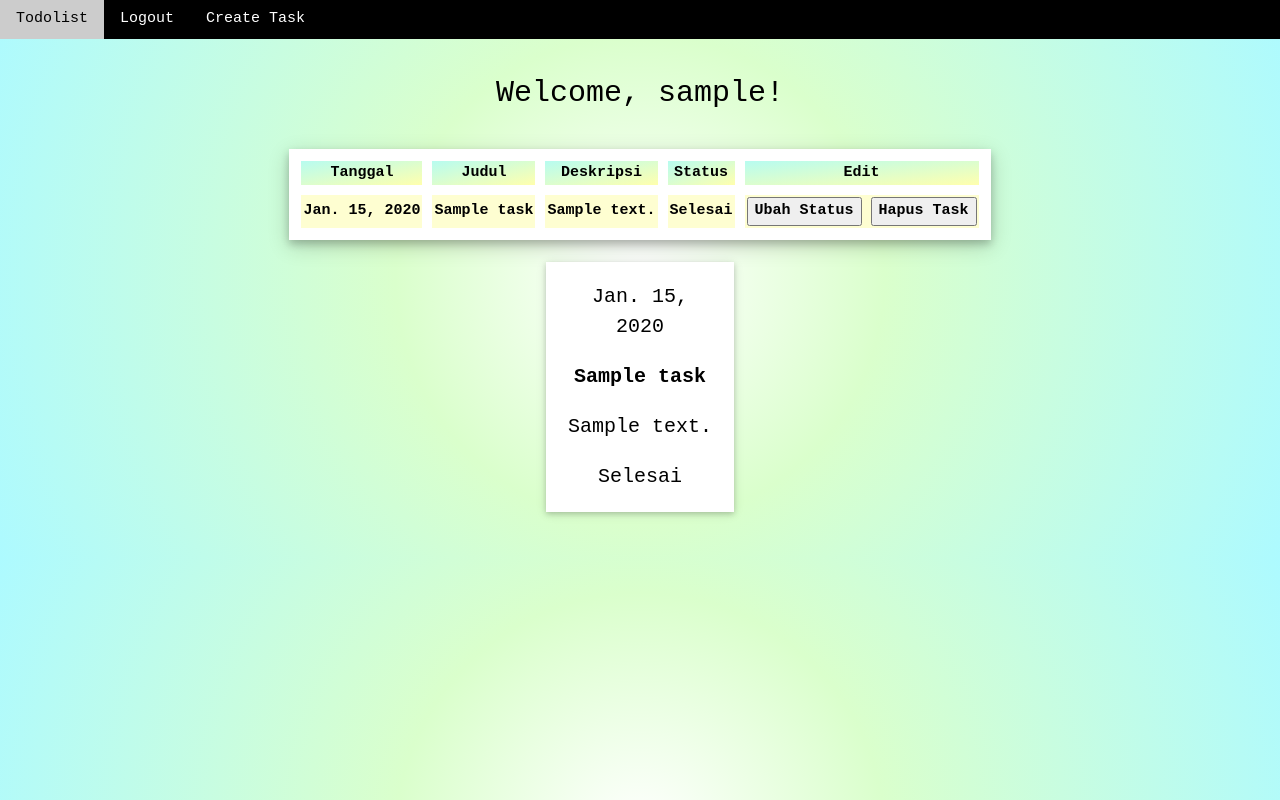
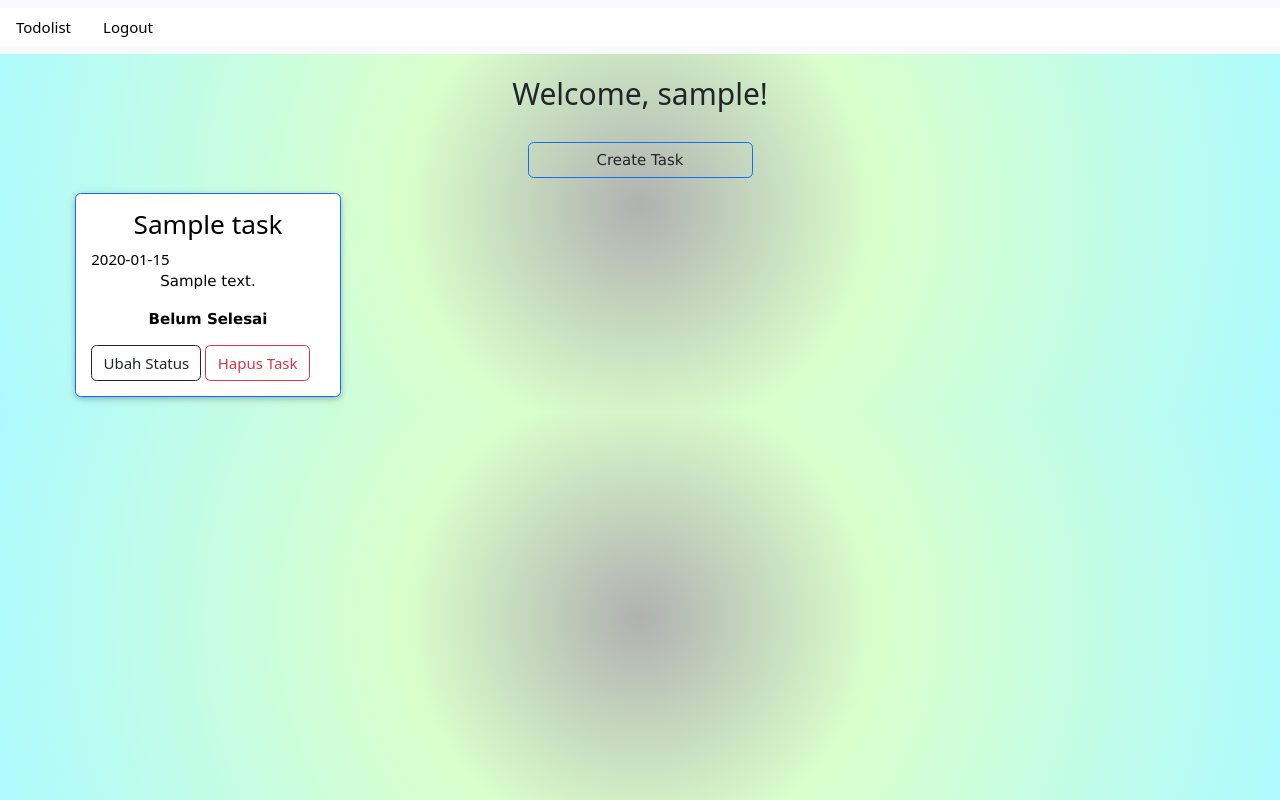
Before and after one commit to wedens-elma/Tugas2-PBP, a Django app: page /todolist/ in a window 1280 px wide. Run offline with Django 4.2, Linux system fonts and the light colour scheme; a user stored in the database is signed in; tables that the repository leaves empty hold one stand-in row (values such as "Sample post"); lists and menus that the app fills with data are empty.

Commit message:
Complete tugas 6

```diff
--- a/static/css/style.css
+++ b/static/css/style.css
@@ -1,16 +1,13 @@
 body {
-    font-family: 'Courier New', Courier, monospace;
+    /* font-family: 'Courier New', Courier, monospace; */
     background: rgb(2,0,36);
-    background: radial-gradient(circle, rgb(255, 255, 255) 0%, rgb(218, 255, 204) 35%, rgb(173, 250, 255) 100%);
+    background: radial-gradient(circle, rgb(177, 177, 177) 0%, rgb(218, 255, 204) 35%, rgb(173, 250, 255) 100%);
     /* text-shadow: 1px 1px 4px #c0c0c0; */
 }
 
-h1 {
+h1, h2, h3, h4, h5, h6, p {
     text-align: center;
-}
-
-h2 {
-    text-align: center;
+    font-family:'Lucida Sans', 'Lucida Sans Regular', 'Lucida Grande', sans-serif;
 }
 
 .wrapper {
--- a/templates/base.html
+++ b/templates/base.html
@@ -6,13 +6,25 @@
   <meta charset="UTF-8">
   <meta name="viewport" content="width=device-width, initial-scale=1.0">
   <link rel="stylesheet" href="{% static 'css/style.css' %}">
+  <link href="https://cdn.jsdelivr.net/npm/bootstrap@5.2.2/dist/css/bootstrap.min.css" rel="stylesheet" integrity="sha384-Zenh87qX5JnK2Jl0vWa8Ck2rdkQ2Bzep5IDxbcnCeuOxjzrPF/et3URy9Bv1WTRi" crossorigin="anonymous">
   {% block meta %}
   {% endblock meta %}
+  <script src="https://ajax.googleapis.com/ajax/libs/jquery/3.6.1/jquery.min.js"></script>
 </head>
 
 <body>
   {% block content %}
+  <meta name="viewport" content="width=device-width, initial-scale=1.0">
+  <link rel="stylesheet" href="https://www.w3schools.com/w3css/4/w3.css">
+  <style>
+      html, body, h1, h2, h3, h4, h5, h6, p {
+        font-family:'Arial Narrow Bold' sans-serif;
+      }
+  </style>
+
   {% endblock content %}
+  <script src="https://cdn.jsdelivr.net/npm/bootstrap@5.2.2/dist/js/bootstrap.bundle.min.js" integrity="sha384-OERcA2EqjJCMA+/3y+gxIOqMEjwtxJY7qPCqsdltbNJuaOe923+mo//f6V8Qbsw3" crossorigin="anonymous"></script>
 </body>
 
 </html>
+{% load static %}
--- a/todolist/templates/todolist.html
+++ b/todolist/templates/todolist.html
@@ -64,7 +64,7 @@
 
     <tr>
         {% for item in list_task %}
-            <div class="w3-card w3-white w3-hover-shadow w3-cell w3-mobile w3-margin w3-container w3-margin" style="width:15%">
+            <div class="w3-card w3-white w3-hover-shadow w3-cell w3-mobile w3-container w3-margin-right w3-border" style="width:15%">
                 <th><h4><p style="font-family:'Courier New', Courier, monospace">{{item.date}}</p></h4></th>
                 <th><h4><p style="font-family:'Courier New', Courier, monospace"><strong>{{item.title}}</strong></p></h4></th>
                 <th><h4><p style="font-family:'Courier New', Courier, monospace">{{item.description}}</p></h4></th>
--- /dev/null
+++ b/todolist/templates/todolist_ajax.html
@@ -0,0 +1,136 @@
+{% extends 'base.html' %}
+
+{% block meta %}
+<meta name="viewport" content="width=device-width, initial-scale=1.0">
+<link rel="stylesheet" href="https://www.w3schools.com/w3css/4/w3.css">
+<title>Todolist</title>
+{% endblock meta %}
+
+{% block content %}
+<nav class="navbar navbar-expand-lg navbar-light bg-light">
+    <div class="w3-bar w3-white">
+        <a href="#" class="w3-bar-item w3-button w3-mobile">Todolist</a>
+        <a href="{% url 'todolist:logout_user' %}" class="w3-bar-item w3-button w3-mobile">Logout</a>
+    </div>
+</nav>
+
+<br>
+
+<h2>Welcome, {{user}}!</h2>
+<br>
+{% for item in list_task %}
+{% empty %}
+    </div>
+    <div class="">
+        <h4 class="text-center">Todolist is Empty</h4>
+        <h5 class="text-center text-muted fst-italic"><a href="{% url 'todolist:create_task' %}">Create Task</a>!</h5>
+    </div>
+{% endfor %}
+
+<head>
+    <link rel="stylesheet" href="https://cdn.jsdelivr.net/npm/bootstrap@4.0.0/dist/css/bootstrap.min.css" integrity="sha384-Gn5384xqQ1aoWXA+058RXPxPg6fy4IWvTNh0E263XmFcJlSAwiGgFAW/dAiS6JXm" crossorigin="anonymous">
+    <link href="https://cdn.jsdelivr.net/npm/bootstrap@5.2.1/dist/css/bootstrap.min.css" rel="stylesheet" integrity="sha384-iYQeCzEYFbKjA/T2uDLTpkwGzCiq6soy8tYaI1GyVh/UjpbCx/TYkiZhlZB6+fzT" crossorigin="anonymous">
+    <meta name="viewport" content="width=device-width, initial-scale=1.0">
+
+    <!-- ajax -->
+    <script src="https://ajax.googleapis.com/ajax/libs/jquery/3.6.0/jquery.min.js"></script>
+
+</head>
+
+<body>
+    <p style="text-align: center;">
+        <a style="width: 15rem;" class="btn login_btn btn btn-outline-primary form-control" data-bs-toggle="modal" data-bs-target="#exampleModal" data-bs-whatever="@getbootstrap">Create Task</a>
+    </p>
+
+    <script src="https://cdn.jsdelivr.net/npm/bootstrap@5.2.1/dist/js/bootstrap.bundle.min.js" integrity="sha384-u1OknCvxWvY5kfmNBILK2hRnQC3Pr17a+RTT6rIHI7NnikvbZlHgTPOOmMi466C8" crossorigin="anonymous"></script>
+
+    <div class="modal fade" id="exampleModal" tabindex="-1" aria-labelledby="exampleModalLabel" aria-hidden="true">
+    <div class="modal-dialog">
+        <div class="modal-content">
+        <div class="modal-header">
+            <h1 class="modal-title fs-5" id="exampleModalLabel">New Task</h1>
+            <button type="button" class="btn-close" data-bs-dismiss="modal" aria-label="Close"></button>
+        </div>
+        <div class="modal-body">
+            <form id="formtask">
+            {% csrf_token %}
+            <div class="mb-3">
+            <label for="recipient-name" class="col-form-label">Task:</label>
+            <input type="text" class="form-control" id="field_title" name="title">
+            </div>
+            <div class="mb-3">
+            <label for="message-text" class="col-form-label">Description:</label>
+            <textarea class="form-control" id="field_desc" name="description"></textarea>
+            </div>
+            </form>
+        </div>
+        <div class="modal-footer">
+            <button type="button" class="btn btn-secondary" data-bs-dismiss="modal">Close</button>
+            <button type="button" class="btn btn-primary" id="addtaskbutton" data-bs-dismiss="modal">Add</button>
+        </div>
+        </div>
+    </div>
+    </div>
+
+    <div class="row row-cols-md-4 mx-auto" style="width: 90%;" id="idUser"></div>
+
+    <!-- ajax -->
+    <script>
+    async function getTodolist() {
+        return fetch("{% url 'todolist:show_json' %}").then((res) => res.json())
+    }
+
+    async function refreshTodolist() {
+        document.getElementById("idUser").innerHTML = ""
+        const todolist = await getTodolist()
+        let cardAjax = ``
+
+        todolist.forEach((item) => {
+        cardAjax +=
+        `\n<div class="col hover">
+            <div class="card border-primary mb-3 w3-card w3-white w3-hover-shadow w3-cell w3-mobile">
+                <div class="card-body">
+                    <h3 class="card-title">${item.fields.title}</h3>
+                    <h7 class="card-subtitle">${item.fields.date}</h7>
+                    <p class="card-text">${item.fields.description}</p>
+                    {% if item.is_finished %}
+                    <p><strong>Selesai</strong></p>
+                    {% else %}
+                    <p><strong>Belum Selesai</strong></p>
+                    {% endif %}
+                    <form method="post" action="status/">
+                    {% csrf_token %}
+                    <input type="hidden" name="task_pk" value={{item.pk}}>
+                    {% if item.is_finished %}
+                        <button type="button" id="change" class="btn btn-outline-dark" data-toggle="button" aria-pressed="false" autocomplete="off" name="action" value="unfinish">Ubah Status</button>
+                    {% else %}
+                        <button type="button" id="change" class="btn btn-outline-dark" data-toggle="button" aria-pressed="false" autocomplete="off" name="action" value="finish">Ubah Status</button>
+                    {% endif %}
+                    <input type="hidden" name="task_pk" value={{item.pk}}>
+                    <button type="button" id="delete" class="btn btn-outline-danger" data-toggle="button" aria-pressed="false" autocomplete="off" name="action" value="delete">Hapus Task</button>
+                    </form>
+                </div>
+            </div>
+        </div>`
+        })
+
+    document.getElementById("idUser").innerHTML = cardAjax
+    }
+
+    function addTodolistModal() {
+        fetch("{% url 'todolist:create-task-ajax' %}", {
+            method: "POST",
+            body: new FormData(document.querySelector('#formtask'))
+        }).then(refreshTodolist)
+        return false
+    }
+
+    document.getElementById("addtaskbutton").onclick = addTodolistModal
+    refreshTodolist()
+
+    </script>
+
+</body>
+
+
+{% endblock content %}
--- a/todolist/urls.py
+++ b/todolist/urls.py
@@ -15,4 +15,10 @@ urlpatterns = [
     # alternatif implementasi dari ka athal, lewat id passing
     path('status/<int:id>', ubah_status, name='ubah_status'),
     path('hapus/<int:id>', hapus_task, name='hapus_task'),
+
+    # tugas 6
+    path('change/<int:id>/', change_status, name='change_status'),
+    path('delete-task-ajax/<int:id>/', delete_task_ajax, name='delete_task_ajax'),
+    path('json/', show_json, name='show_json'),
+    path('add/', create_task_ajax, name='create-task-ajax'),
 ]
--- a/todolist/views.py
+++ b/todolist/views.py
@@ -10,7 +10,7 @@ from django.contrib.auth import authenticate, login
 from django.contrib.auth import logout
 from django.contrib.auth.decorators import login_required
 import datetime
-from django.http import HttpResponseRedirect
+from django.http import HttpResponseRedirect, HttpRequest
 from django.urls import reverse
 
 from todolist.forms import Form
@@ -24,7 +24,7 @@ def show_todolist(request):
         'list_task': data_todolist,
         'user': user,
     }
-    return render(request, "todolist.html", context)
+    return render(request, "todolist_ajax.html", context)
 
 def show_xml(request):
     data = Task.objects.all()
@@ -119,3 +119,41 @@ def hapus_task(request, id):
     hapus = Task.objects.get(pk=id)
     hapus.delete()
     return HttpResponseRedirect(reverse('todolist:show_todolist'))
+
+# tugas 6
+@login_required(login_url='/todolist/login/')
+def create_task_ajax(request):
+    if request.method == "POST":
+        new_task = Task(
+            date = datetime.datetime.now(),
+            title = request.POST.get("title"),
+            description = request.POST.get("description"),
+            user = request.user
+        )
+        new_task.save()
+        return HttpResponse(status=200)
+    return redirect("todolist:show_todolist")
+
+@login_required(login_url='/todolist/login/')
+def delete_task_ajax(request: HttpRequest, id):
+    if request.method == "DELETE":
+        task = Task.objects.get(pk = id)
+
+        if task.user == request.user:
+            task.delete()
+            response = HttpResponse(status=200)
+        else:
+            response = HttpResponse("Error: User not compatible", status=403)
+
+        return response
+
+    return HttpResponseRedirect(reverse('todolist:show_todolist'))
+
+def change_status(request, id):
+    status = Task.objects.get(pk=id)
+    if status.is_finished:
+        status.is_finished = False
+    else:
+        status.is_finished = True
+    status.save()
+    return HttpResponse(serializers.serialize("json", [status]))
```
Also changed, not shown: todolist/README-TWO.md (added).
